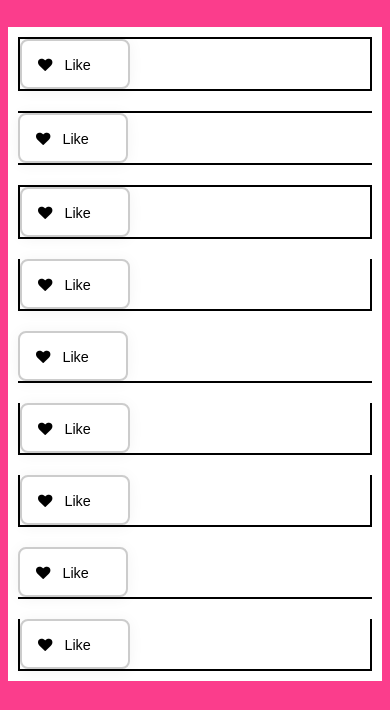
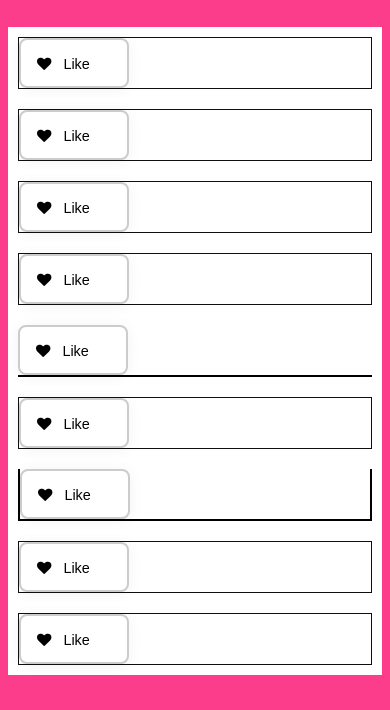
Before and after one commit to olasrum/javascript-project-mode, a plain HTML site: page index.html in a window 390 px wide. Shown: the part 134-844 px from the top of the page. Drawn offline with Linux system fonts and the light colour scheme; no server answers.

Commit message:
updated media query

```diff
--- a/index.css
+++ b/index.css
@@ -185,6 +185,11 @@
   margin: 10px;
   }
 
+  #margarita, #pina-colada, #daiquiri, #mojito, #cosmopolitan, #cuba-libra #long-island-tea, #whiskey-sour ,#tom-collins {
+    border: 1px solid #0f0f0f;
+    flex: 33.33%;
+    }
+
   img {
   height: 100%;
   }
```
